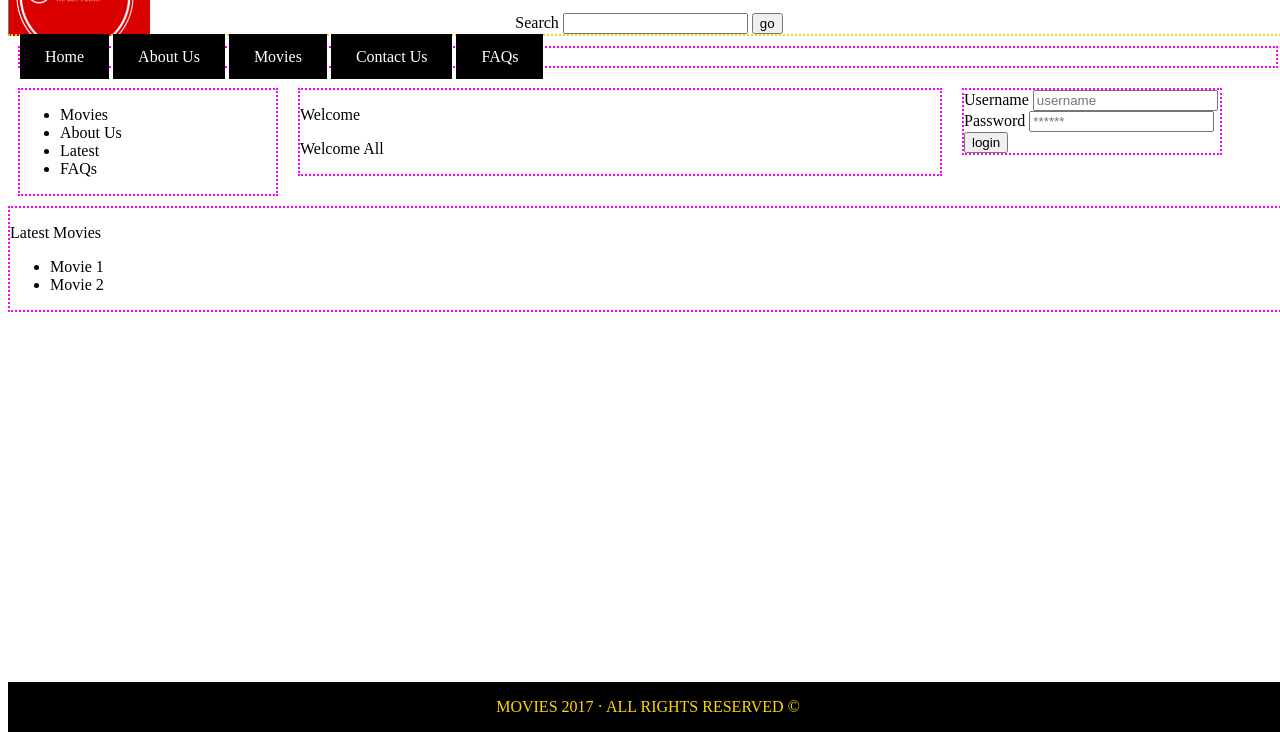
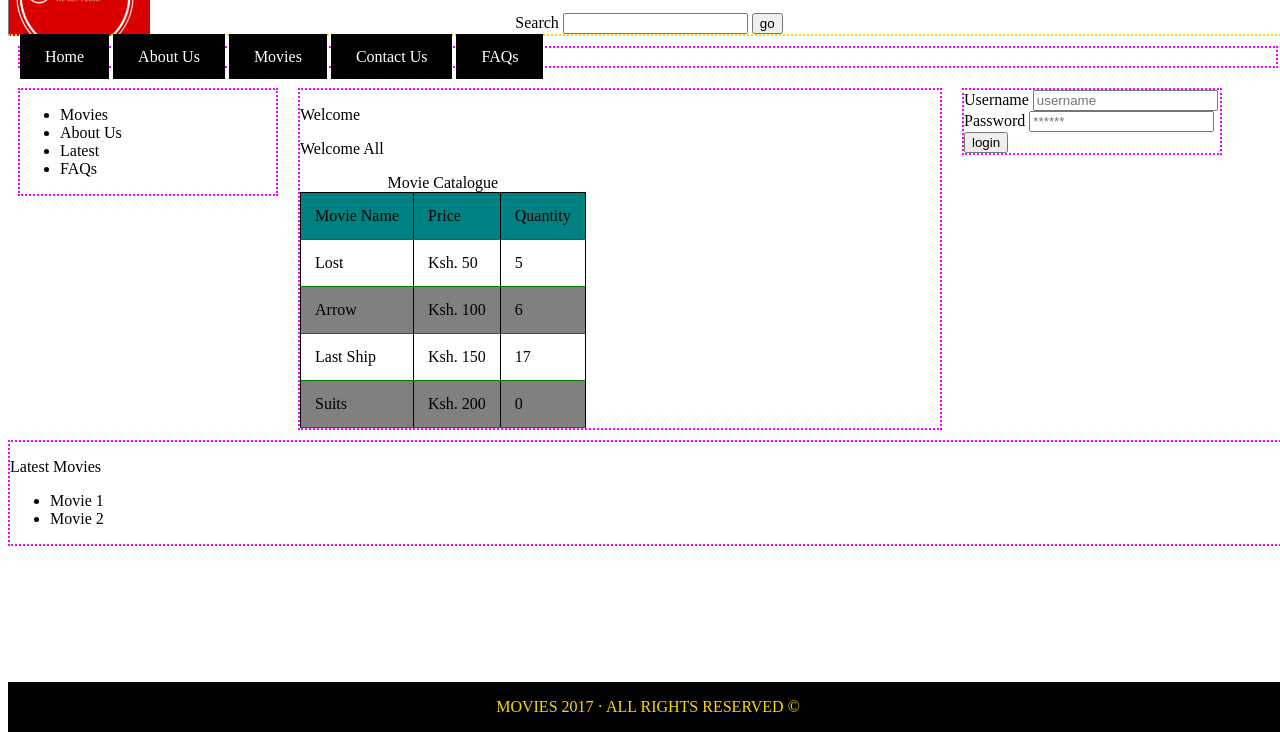
Before and after one commit to JoshuaOndieki/IntroToWebDev, a plain HTML site: page index.html in a window 1280 px wide. Shown: the part 68-800 px from the top of the page. Drawn offline with Linux system fonts and the light colour scheme.

Commit message:
Add movies table

```diff
--- a/css/main.css
+++ b/css/main.css
@@ -1,19 +1,14 @@
-body{
+body, html{
     width: 100%;
 }
 
 div {
     border: 2px dotted magenta;
-    /*border-style: dotted;
-    border-width: 2px;
-    border-color: magenta;*/
 }
 
 #header{
     width: 100%;
     height: auto;
-    /*background-color: black;
-    color: white;*/
     border: none;
     background-image: url("../static/movieline.png");
     background-repeat: no-repeat;
@@ -99,3 +94,27 @@ a:active{
     background-color: red;
     color: white;
 }
+
+table, th, td{
+    border: 1px solid black;
+    border-collapse: collapse;
+}
+
+tr:nth-child(odd){
+    background-color: grey;
+    color: black;
+}
+
+tr:hover{
+    background-color: black;
+    color: gold;
+}
+
+tr:first-child{
+    background-color: teal;
+}
+
+td, th{
+    border-bottom: 1px solid green;
+    padding: 14px;
+}
--- a/index.html
+++ b/index.html
@@ -40,6 +40,35 @@
         <div id="welcome">
             <p>Welcome</p>
             <p>Welcome All</p>
+
+            <table>
+                <caption> Movie Catalogue</caption>
+                <tr>
+                    <td>Movie Name</td>
+                    <td>Price</td>
+                    <td>Quantity</td>
+                </tr>
+                <tr>
+                    <td>Lost</td>
+                    <td>Ksh. 50</td>
+                    <td>5</td>
+                </tr>
+                <tr>
+                    <td>Arrow</td>
+                    <td>Ksh. 100</td>
+                    <td>6</td>
+                </tr>
+                <tr>
+                    <td>Last Ship</td>
+                    <td>Ksh. 150</td>
+                    <td>17</td>
+                </tr>
+                <tr>
+                    <td>Suits</td>
+                    <td>Ksh. 200</td>
+                    <td>0</td>
+                </tr>
+            </table>
         </div>
 
         <!-- Login Section -->
```
